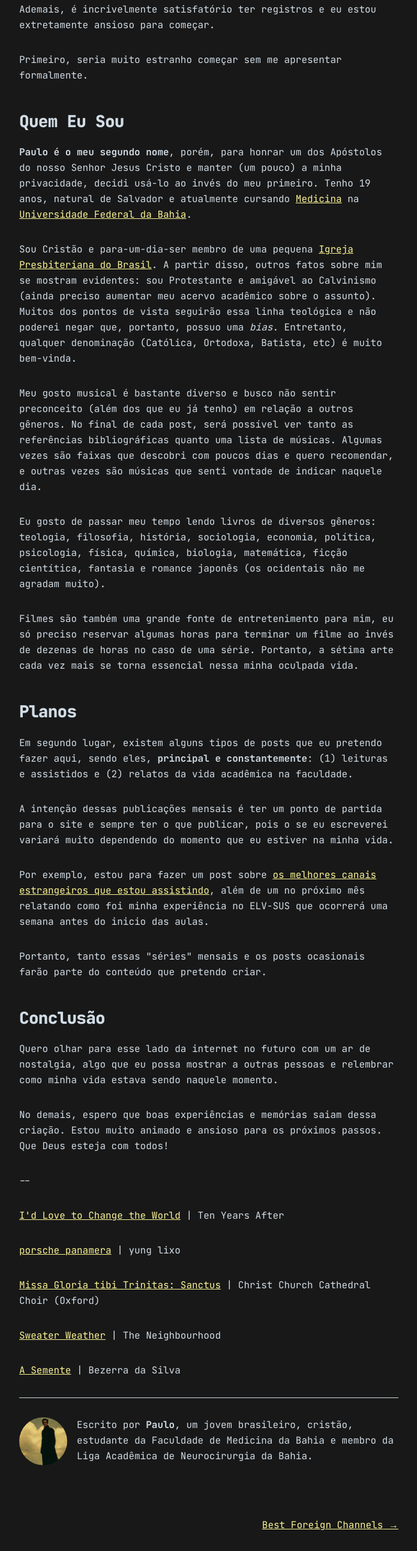
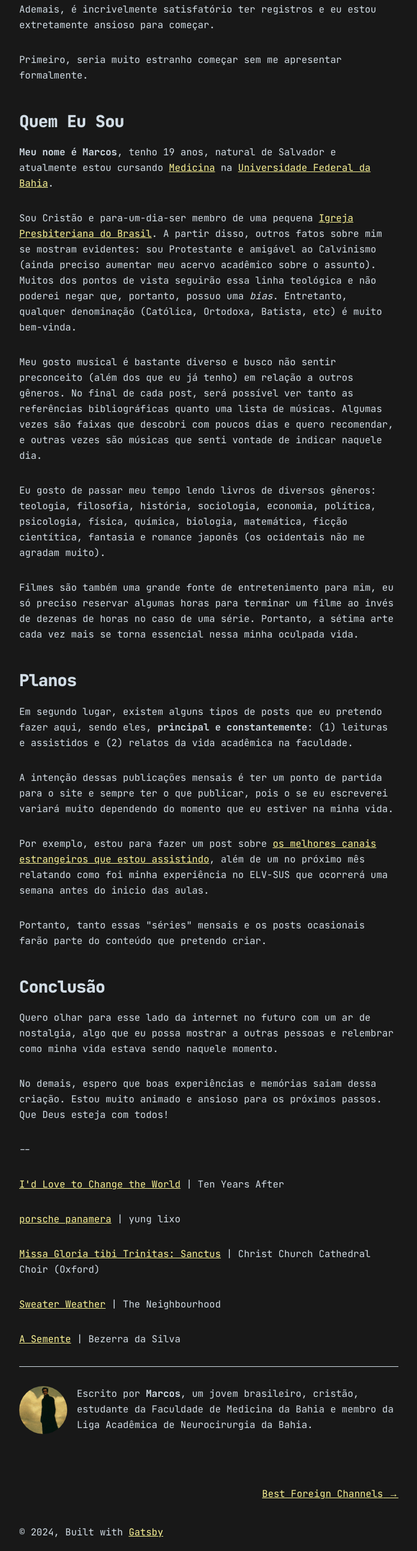
Before and after one commit to parasempremarcus/seeking_medicine, a Gatsby site: page /intro/ in a window 1280 px wide. Shown: the part 1243-3829 px from the top of the page at 60% size, without its empty margins (292-987 px from the left). Built offline with nearby package versions, Linux system fonts and the light colour scheme; Gatsby itself is replaced by a stand-in of ours; a web font is replaced by a local one.

Commit message:
Changing my name

```diff
--- a/content/blog/intro/index.md
+++ b/content/blog/intro/index.md
@@ -26,7 +26,7 @@
 
 ### Quem Eu Sou
 
-**Paulo é o meu segundo nome**, porém, para honrar um dos Apóstolos do nosso Senhor Jesus Cristo e manter (um pouco) a minha privacidade, decidi usá-lo ao invés do meu primeiro. Tenho 19 anos, natural de Salvador e atualmente cursando [Medicina](http://www.fameb.ufba.br/) na [Universidade Federal da Bahia](https://ufba.br/).
+**Meu nome é Marcos**, tenho 19 anos, natural de Salvador e atualmente estou cursando [Medicina](http://www.fameb.ufba.br/) na [Universidade Federal da Bahia](https://ufba.br/).
 
 Sou Cristão e para-um-dia-ser membro de uma pequena [Igreja Presbiteriana do Brasil](https://ipb.org.br/sobre-a-ipb.php). A partir disso, outros fatos sobre mim se mostram evidentes: sou Protestante e amigável ao Calvinismo (ainda preciso aumentar meu acervo acadêmico sobre o assunto). Muitos dos pontos de vista seguirão essa linha teológica e não poderei negar que, portanto, possuo uma _bias_. Entretanto, qualquer denominação (Católica, Ortodoxa, Batista, etc) é muito bem-vinda.
 
--- a/gatsby-config.js
+++ b/gatsby-config.js
@@ -2,7 +2,7 @@
   siteMetadata: {
     title: `Seeking Medicine`,
     author: {
-      name: `Paulo`,
+      name: `Marcos`,
       summary: `um jovem brasileiro, cristão, estudante da Faculdade de Medicina da Bahia e membro da Liga Acadêmica de Neurocirurgia da Bahia.`,
     },
     description: `A starter blog demonstrating what Gatsby can do.`,
```
